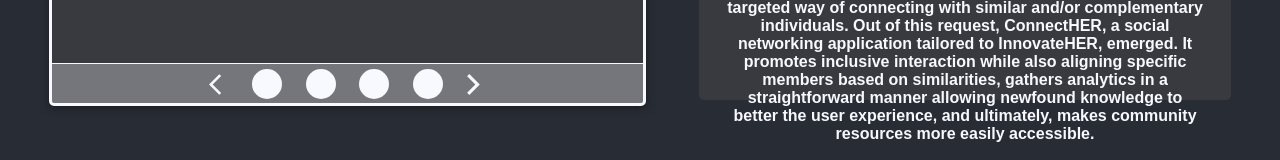
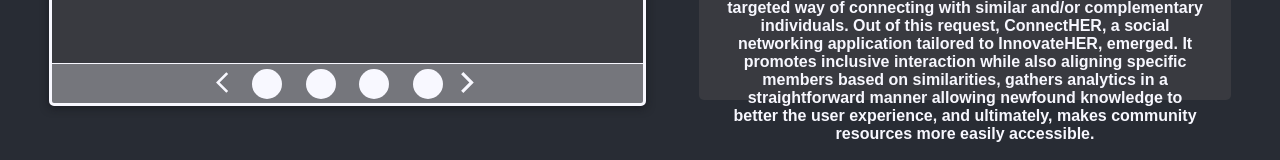
Before and after one commit to Chase-Simmons/Portfolio, a React (Create React App) app: page / in a window 1280 px wide. Shown: the part 1089-1249 px from the top of the page. Built offline with nearby package versions, Linux system fonts and the light colour scheme; the HTML template or start-up script is replaced by a standard one.

Commit message:
hover coloring with mui

```diff
--- a/src/components/works/works.js
+++ b/src/components/works/works.js
@@ -10,6 +10,8 @@
 export default class Home extends Component {
   state = {
     display: 0,
+    left: '#f8f8ff',
+    right: '#f8f8ff',
   };
 
   componentDidMount() {
@@ -37,6 +39,7 @@
     }
     this.setState({ display: setDisplay });
   };
+
   render() {
     window.addEventListener('resize', this.updateCoords);
     return (
@@ -47,20 +50,38 @@
               <div className="works-display-container">
                 <div className="works-display"></div>
                 <div className="works-display-knob-container">
+                  <div
+                    onMouseEnter={() => {
+                      this.setState({ ...this.state, left: '#5a78b2' });
+                    }}
+                    onMouseLeave={() => {
+                      this.setState({ ...this.state, left: '#f8f8ff' });
+                    }}
+                  >
                     <ArrowBackIosIcon
                       className="works-display-next-left"
                       onClick={this.onClickLeft}
-                    style={{ color: '#f8f8ff', fontSize: 25 }}
+                      style={{ color: this.state.left, fontSize: 25 }}
                     />
+                  </div>
                   <div className="works-display-knob" />
                   <div className="works-display-knob" />
                   <div className="works-display-knob" />
                   <div className="works-display-knob" />
+                  <div
+                    onMouseEnter={() => {
+                      this.setState({ ...this.state, right: '#5a78b2' });
+                    }}
+                    onMouseLeave={() => {
+                      this.setState({ ...this.state, right: '#f8f8ff' });
+                    }}
+                  >
                     <ArrowForwardIosIcon
                       className="works-display-next-right"
                       onClick={this.onClickRight}
-                    style={{ color: '#f8f8ff', fontSize: 25 }}
+                      style={{ color: this.state.right, fontSize: 25 }}
                     />
+                  </div>
                 </div>
               </div>
             </div>
```
Lines whose indentation alone changed are shown as unchanged.
